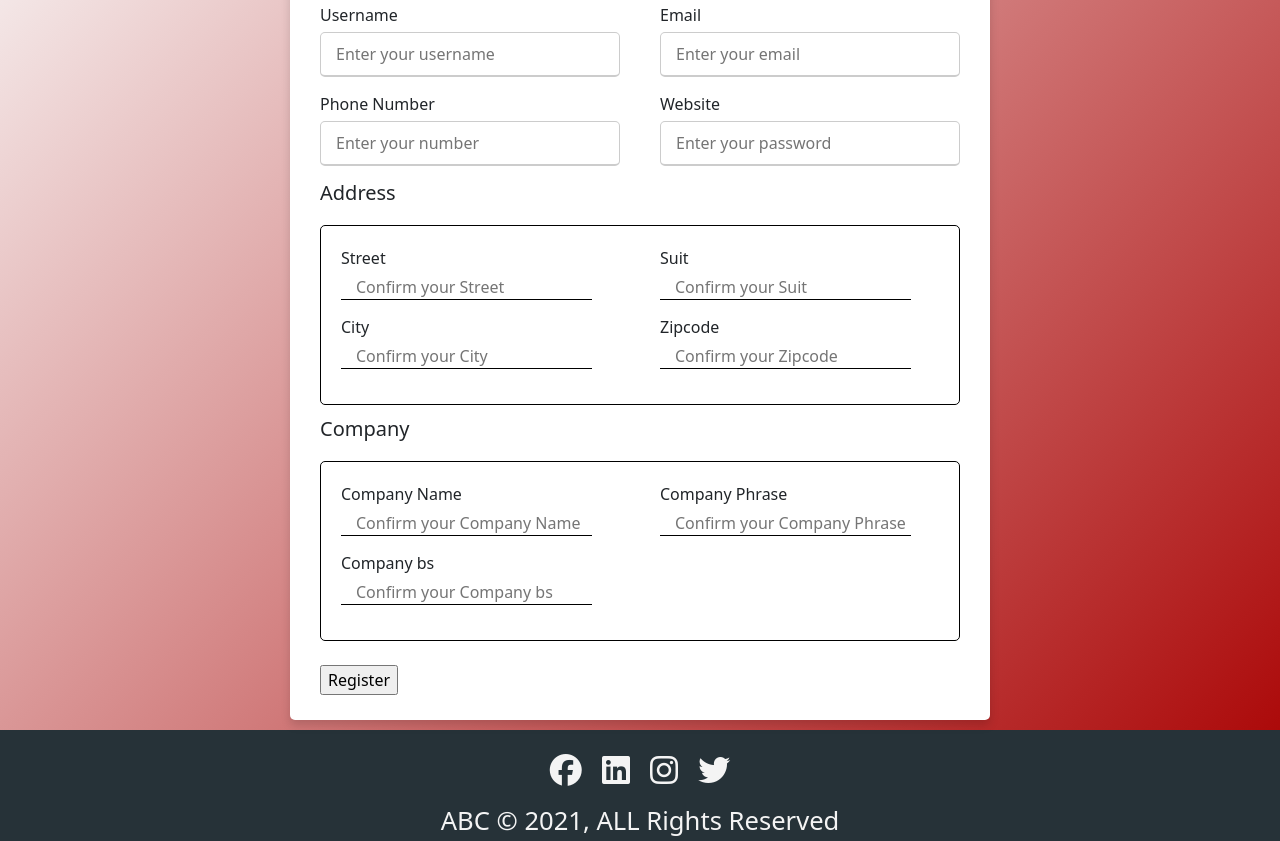
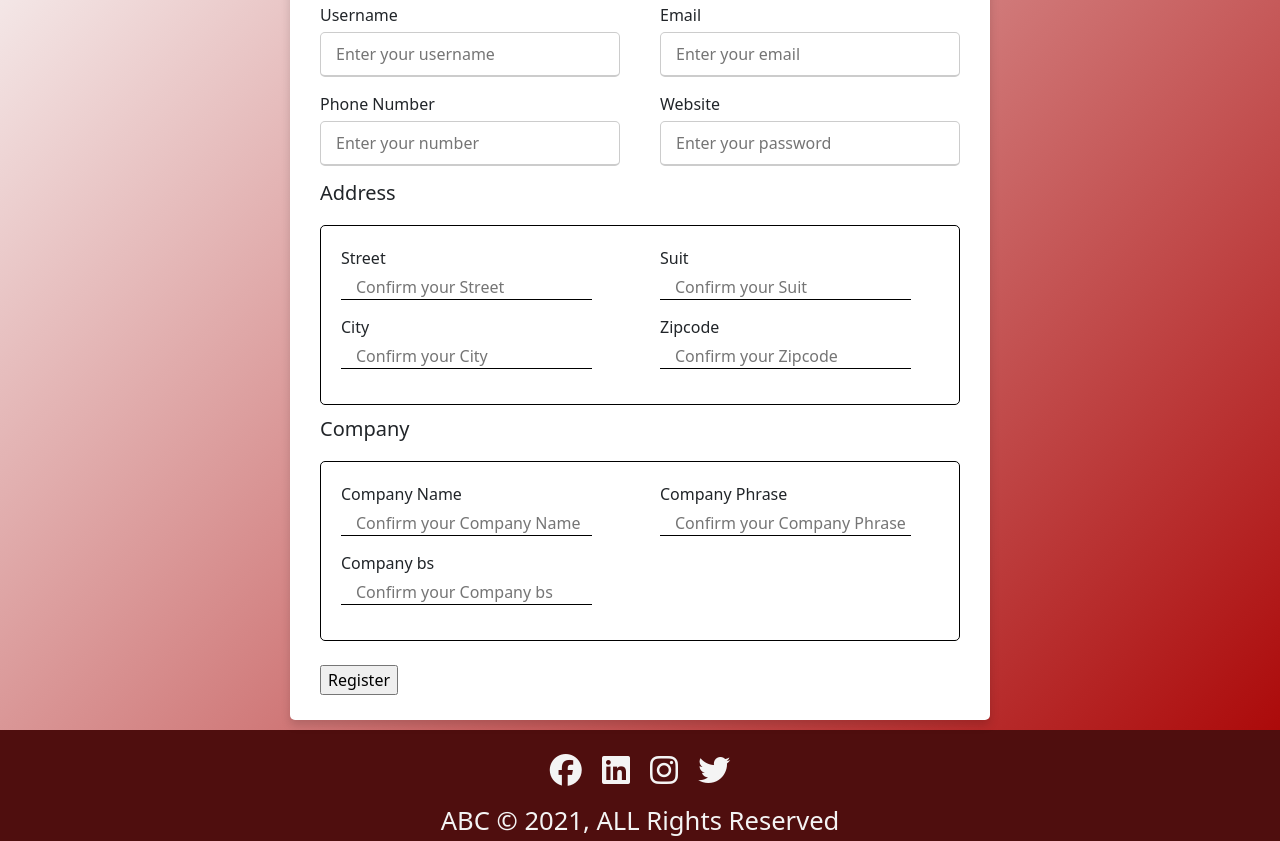
Before and after one commit to sahilmahla/sessional-assessment-2, a plain HTML site: page index.html in a window 1280 px wide. Shown: the part 1125-1966 px from the top of the page. Drawn offline with nearby package versions, Linux system fonts and the light colour scheme; no server answers.

```diff
--- a/styles.css
+++ b/styles.css
@@ -1497,7 +1497,7 @@
     bottom: 0;
     left: 0; */
     width: 100%;
-    background: #263238;
+    background: rgb(79, 14, 14);
     text-align: center;
     color: #f4f4f4;
     margin: 0px;
```
Also changed, not shown: index.html (+1 -1 lines).
